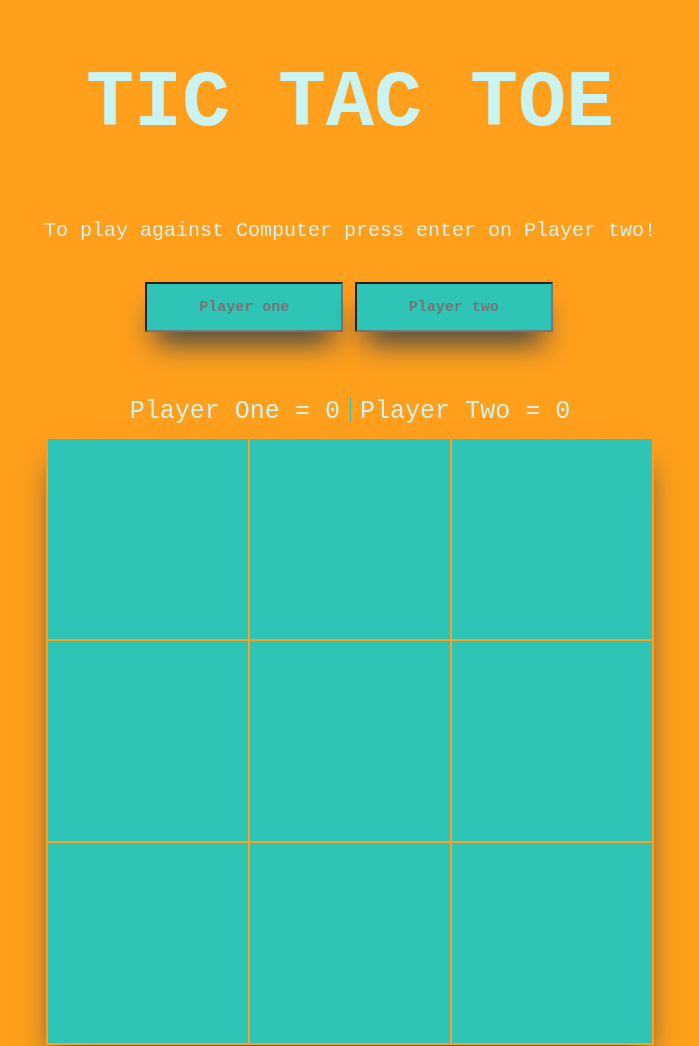
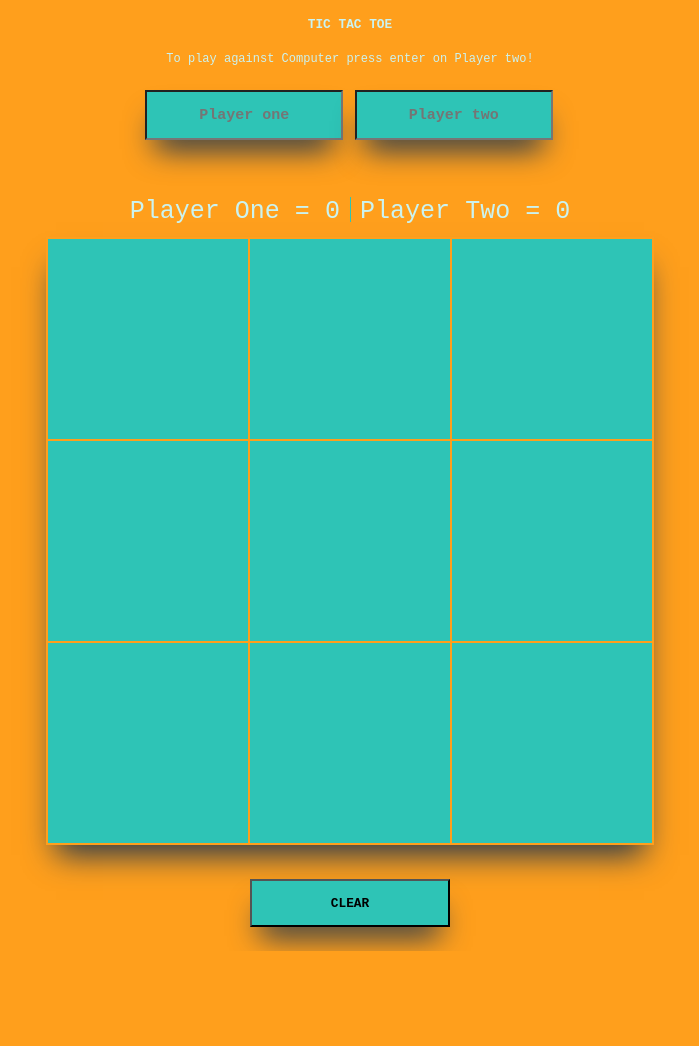
Before and after one commit to Lmaul77/TicTacToe, a plain HTML site: page index.html in a window 1280 px wide. Shown: the top 1046 px of the page, without its empty margins (290-989 px from the left). After the commit the page ends 951 px from the top, so only its background shows below. Drawn offline with Linux system fonts and the light colour scheme.

Commit message:
adjusted sizes

```diff
--- a/app.js
+++ b/app.js
@@ -263,7 +263,6 @@ let computerplay = gameState.board[randomchosenid[0]][randomchosenid[1]]
 computerplay = gameState.players[1]
 randomchosen.click()
 whowins.innerHTML = `${gameState.PlayerName[0]} is currently playing!`
-tictactoevalidator(gameState.board)
 }
 }
 // -------------------------------------------------------------------------------
--- a/style.css
+++ b/style.css
@@ -16,9 +16,8 @@ body {
 
 h1 {
     text-align: center;
-    font-size: 80px;
+    font-size: 1vw;
     color: #CBF3F0;
-    margin: 50px
 }
 
 input {
@@ -31,7 +30,7 @@ input {
 }
 
 #playernames {
-    margin: 20px;
+    margin: 0.75rem;
 }
 
 #playernameone {
@@ -71,10 +70,10 @@ button {
     padding: 10px;
     background-color: #2EC4B6;
     box-shadow: rgb(38, 57, 77) 0px 20px 30px -10px;
-    margin: 50px;
-    height: 100px;
+    margin: 1rem;
+    height: 6vh;
     width: 200px;
-    font-size: 40px;
+    font-size: 1vw;
     font-weight: bolder;
 }
 
@@ -112,6 +111,6 @@ div {
 }
 
 p {
-    font-size: 20px;
+    font-size: 0.75rem;
     color:  #CBF3F0;
 }
```
